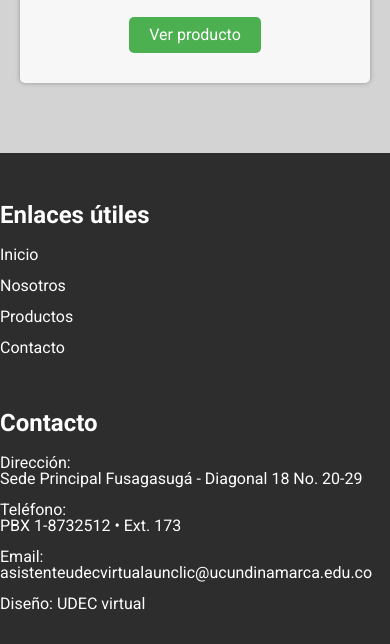
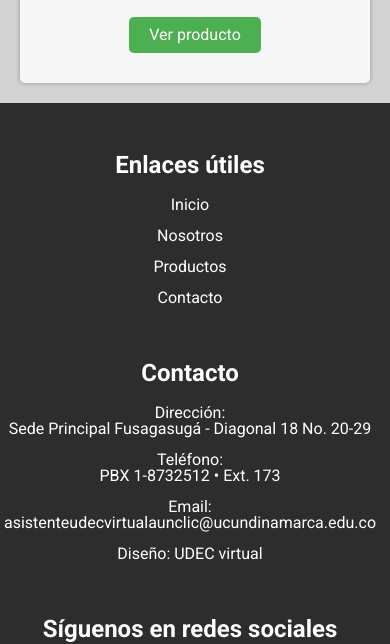
Before and after one commit to ingsarmi/MicroSitioUCundinamarca, a plain HTML site: page index.html in a window 390 px wide. Shown: the part 861-1505 px from the top of the page. Drawn offline with Linux system fonts and the light colour scheme.

Commit message:
mejora del footer

```diff
--- a/css/estilos.css
+++ b/css/estilos.css
@@ -227,9 +227,14 @@ body {
 
 
  @media screen and (max-width: 768px) {
+  footer {
+    max-width: 100%; /* Ancho máximo del footer */
+    margin: 0 auto; /* Centrado horizontal del footer */
+  }
   .containerf {
-    flex-direction: column;
-
+    flex-direction: column; /* Establece la dirección del contenido en columna */
+    align-items: center; /* Centra el contenido horizontalmente */
+    text-align: center;
   }
 
   .footer-links,
@@ -241,4 +246,5 @@ body {
   .producto {
     width: 100%;
   }
+
 }
--- a/index.html
+++ b/index.html
@@ -44,7 +44,7 @@ linkedin: https://www.linkedin.com/in/sergio-andr%C3%A9s-sarmiento-arango-3b917a
 				<h3>Contacto</h3>
 				<ul>
 				<li>Dirección: <br><a href="https://goo.gl/maps/t8qC3r4s2W6ejLM97">Sede Principal Fusagasugá - Diagonal 18 No. 20-29</a></li>
-				<li>Teléfono: <br> PBX 1-8732512 • Ext. 173</li>
+				<li>Teléfono: <br> <a href="6018732512">PBX 1-8732512 • Ext. 173</a></li>
 				<li>Email: <br><a href="mailto:asistenteudecvirtualaunclic@ucundinamarca.edu.co">asistenteudecvirtualaunclic@ucundinamarca.edu.co</a></li>
 				<li>Diseño: UDEC virtual</li>
 				</ul>
```
